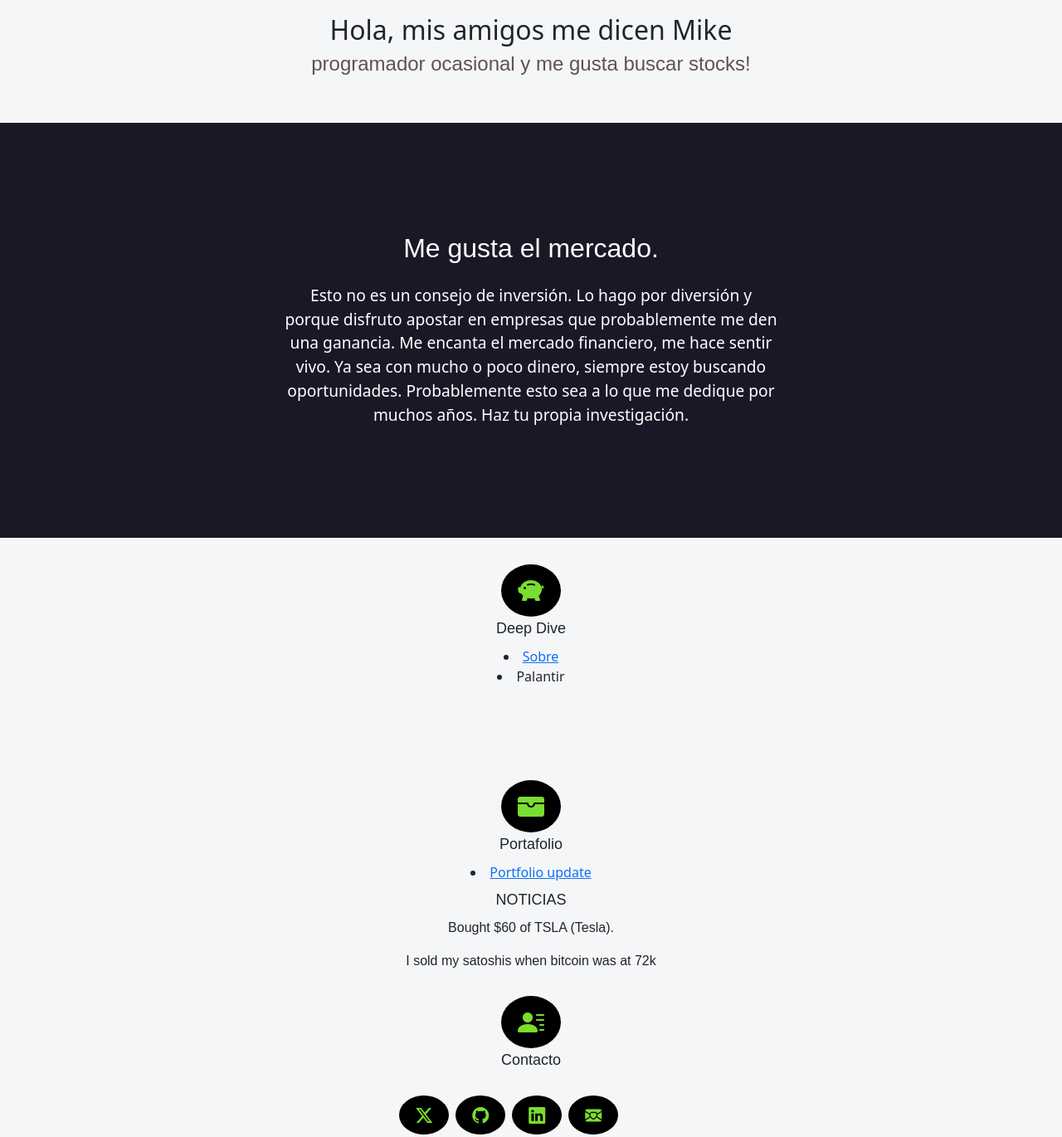
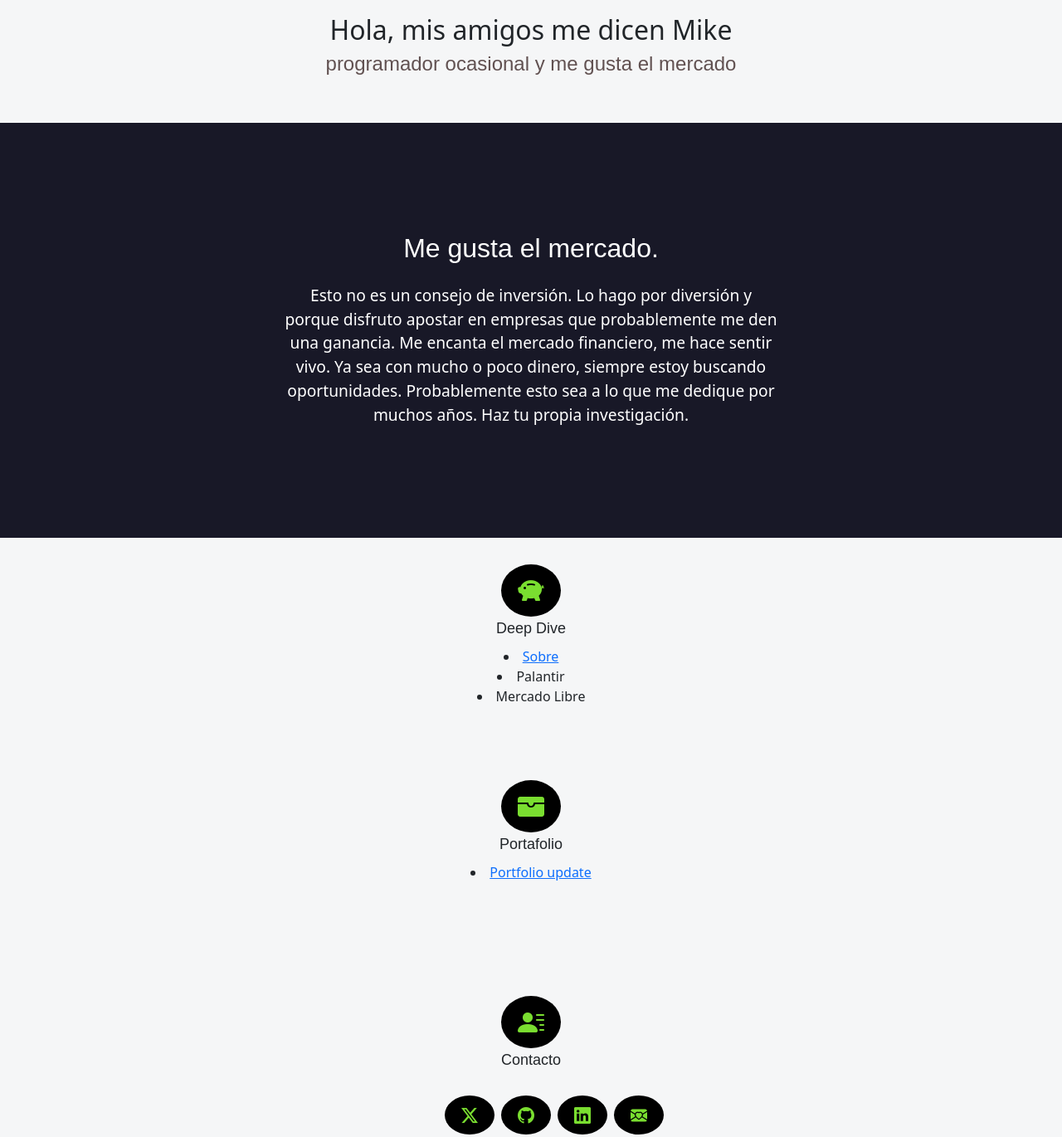
Before and after one commit to Moncayo1329/stock, a plain HTML site: page index.html in a window 1280 px wide. Shown: the part 413-1783 px from the top of the page at 83% size. Drawn offline with nearby package versions, Linux system fonts and the light colour scheme; a web font is replaced by a local one.

Commit message:
make:fixing styles

```diff
--- a/index.html
+++ b/index.html
@@ -63,7 +63,7 @@
 
 
 <h1>Hola, mis amigos me dicen Mike</h1>
-<h2>programador ocasional y me gusta buscar stocks!</h2>
+<h2>programador ocasional y me gusta el mercado</h2>
 
 </div>
 
@@ -91,6 +91,7 @@
   <p class="experiencia-titulo">Deep Dive</p>
     <li><a href="https://docs.google.com/document/d/1rjwUE7ueB6XgP2qh8WxsSsgpi34F7NfcaUEz4owOO_o/edit?usp=sharing">Sobre</a></li>
     <li>Palantir</li>
+    <li>Mercado Libre</li>
 </div>
 
   <!--Money-->
@@ -100,9 +101,6 @@
     <p class="experiencia-titulo">Portafolio</p>
    <div>
     <li><a href="https://docs.google.com/spreadsheets/d/1z_rXE5eu03lGWLGq2EeHckCZ-e4oOwB0OuFpzeYT8WQ/edit?usp=sharing">Portfolio update</a></li>
-    <p class="experiencia-titulo">NOTICIAS</p>
-    <p class="week">Bought $60 of TSLA (Tesla).</p>
-    <p class="week">I sold my satoshis when bitcoin was at 72k</p>
    </div>
 
 
```
